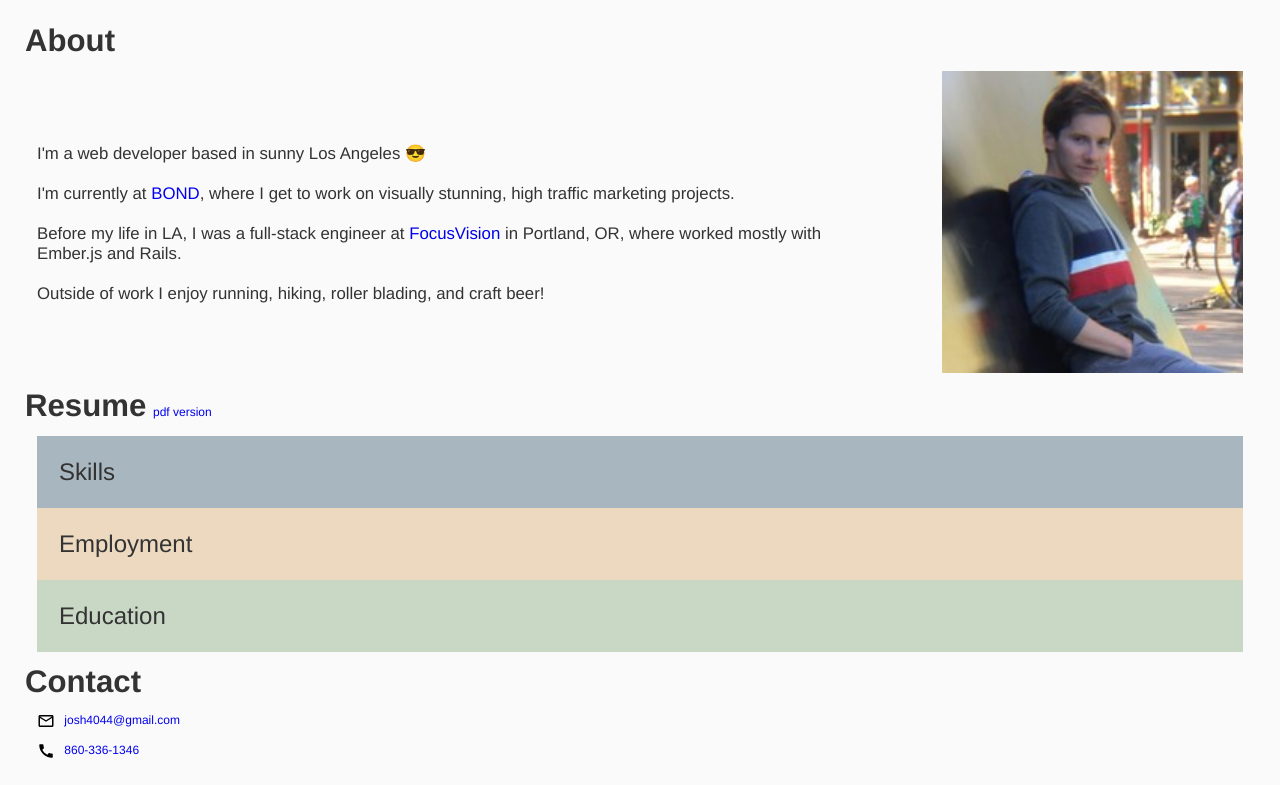
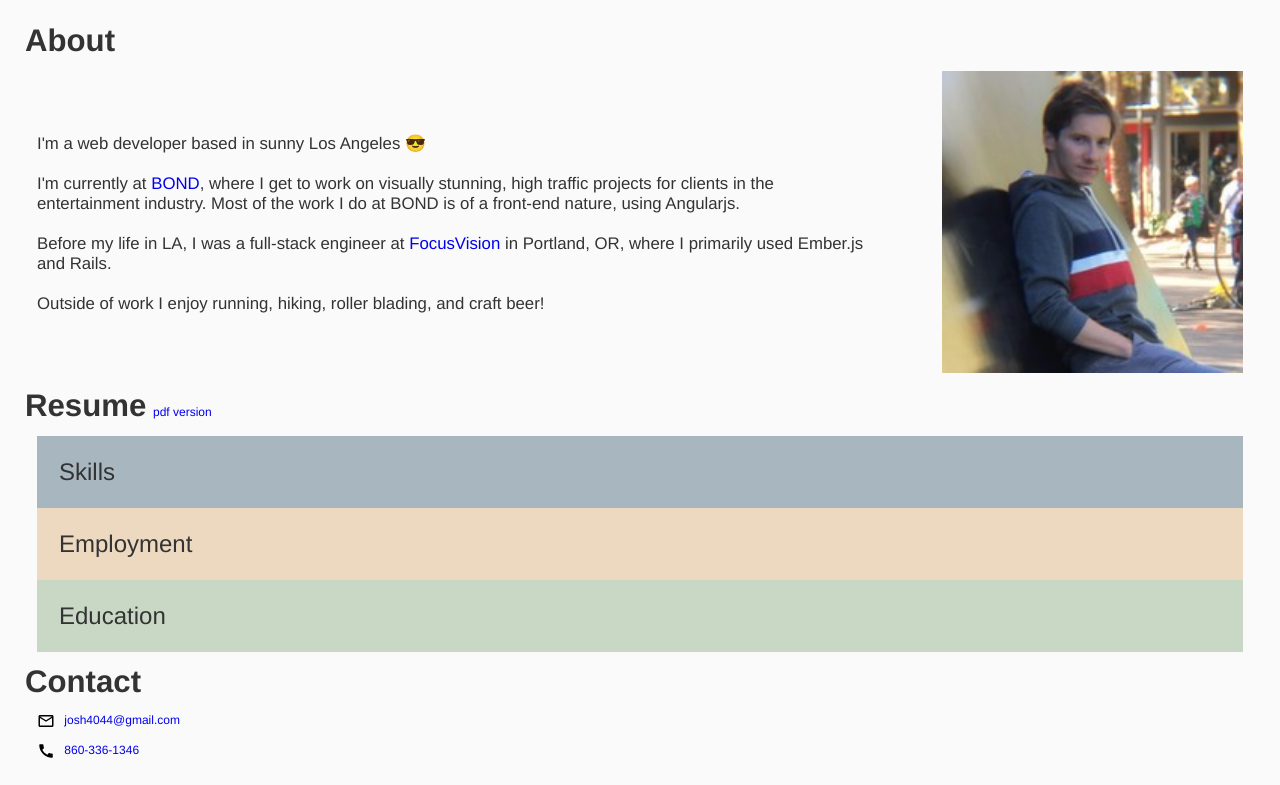
Before and after one commit to uconnjosh/personal-site, a website: page app/index.html in a window 1280 px wide. Shown: the part 802-1587 px from the top of the page. Drawn offline with nearby package versions, Linux system fonts and the light colour scheme; files that its build step writes are made by us from their sources.

Commit message:
Update bio and build site.

```diff
--- a/app/index.html
+++ b/app/index.html
@@ -173,11 +173,12 @@
                 <br />
                 <br />
                 I'm currently at <a href="https://www.wearebond.com" target="_blank">BOND</a>,
-                where I get to work on visually stunning, high traffic marketing projects.
+                where I get to work on visually stunning, high traffic projects for clients in the entertainment industry.
+                Most of the work I do at BOND is of a front-end nature, using Angularjs.
                 <br />
                 <br />
                 Before my life in LA, I was a full-stack engineer at <a href="https://www.focusvision.com" target="_blank">FocusVision</a> in Portland, OR, where
-                worked mostly with Ember.js and Rails.
+                I primarily used Ember.js and Rails.
                 <br />
                 <br />
                 Outside of work I enjoy running, hiking, roller blading, and craft beer!
```
Also changed, not shown: docs/index.html (+1 -1 lines).
